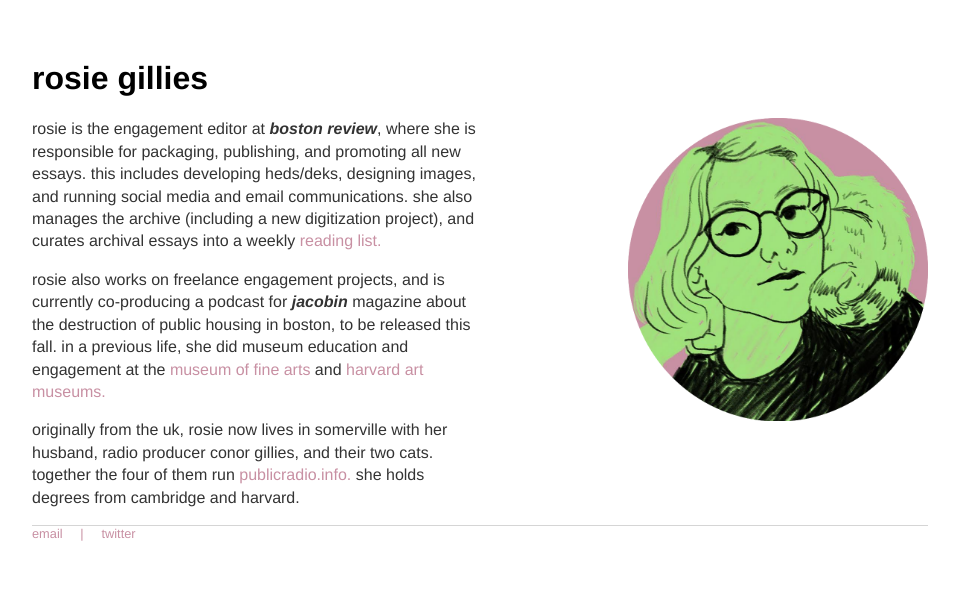
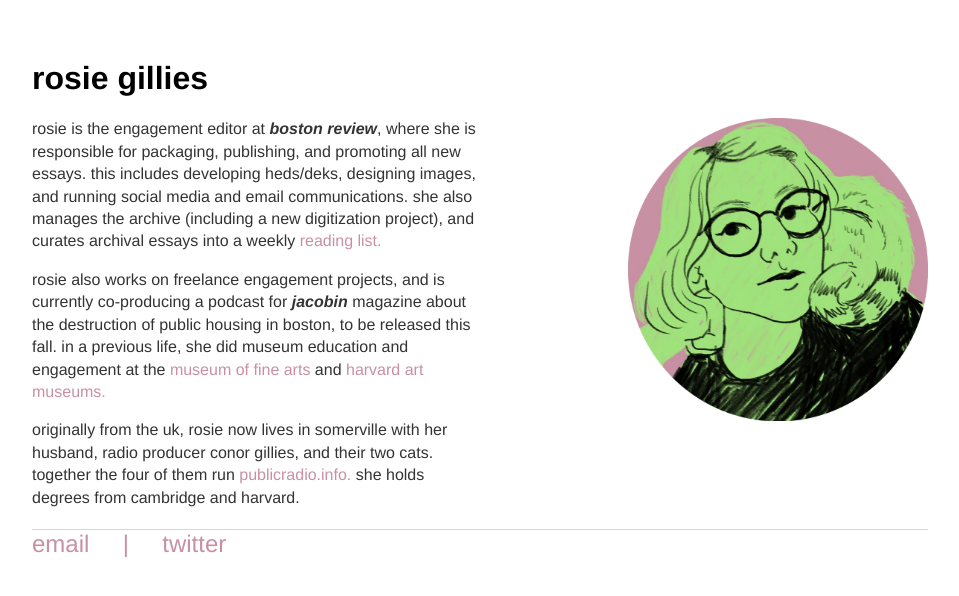
Before and after one commit to rosiebusia/rosiebusia.github.io, a Jekyll site: the page built from index.html, in a window 1280 px wide. Shown: the top 596 px of the page, without its empty margins (88-1047 px from the left). Built offline with Jekyll 4.4.1, drawn with Linux system fonts in a browser that asks for light colours.

Commit message:
Update main.css

```diff
--- a/css/main.css
+++ b/css/main.css
@@ -38,7 +38,8 @@
 }
 footer {
     border-top: 1px solid #d5d5d5;
-    font-size: .8em;
+     margin: 20px auto 40px;
+    font-size: 1.5em;
       font-family:'Helvetica';
      color: #C890A3;
 }
```
